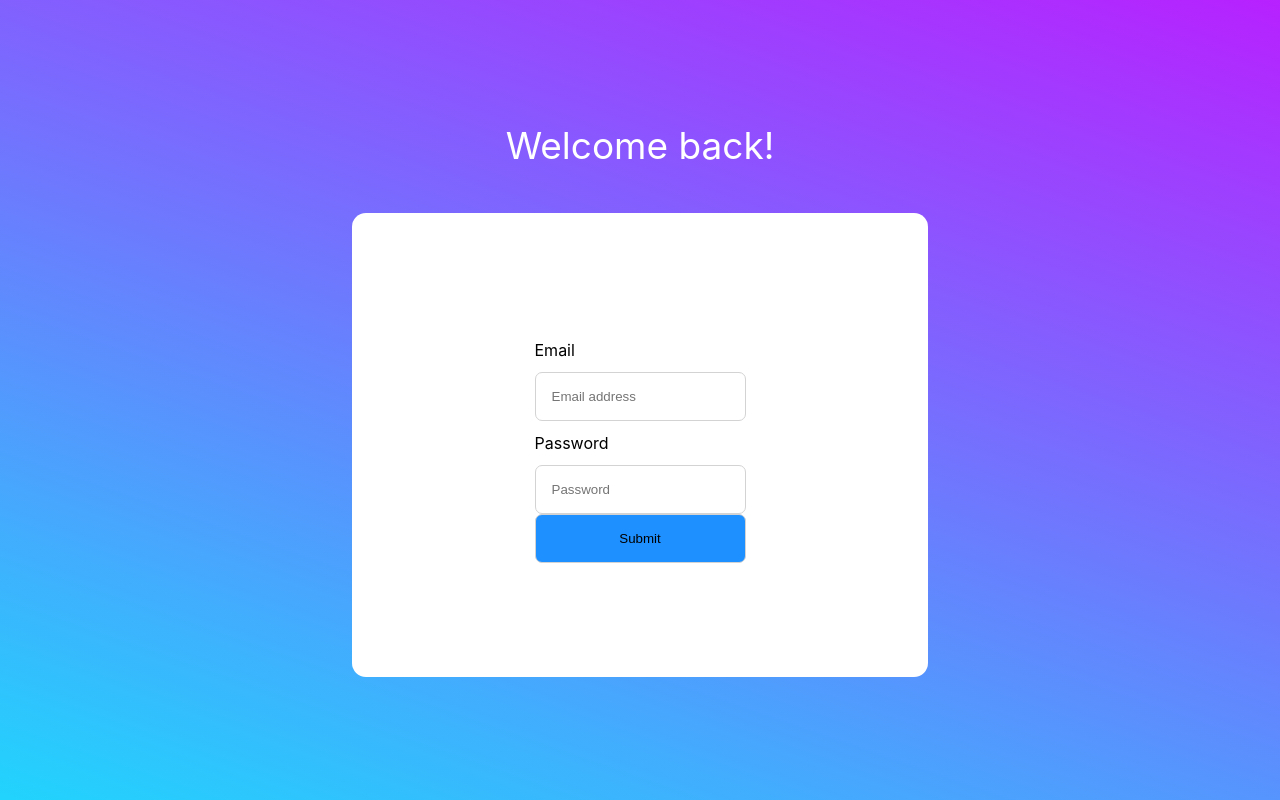
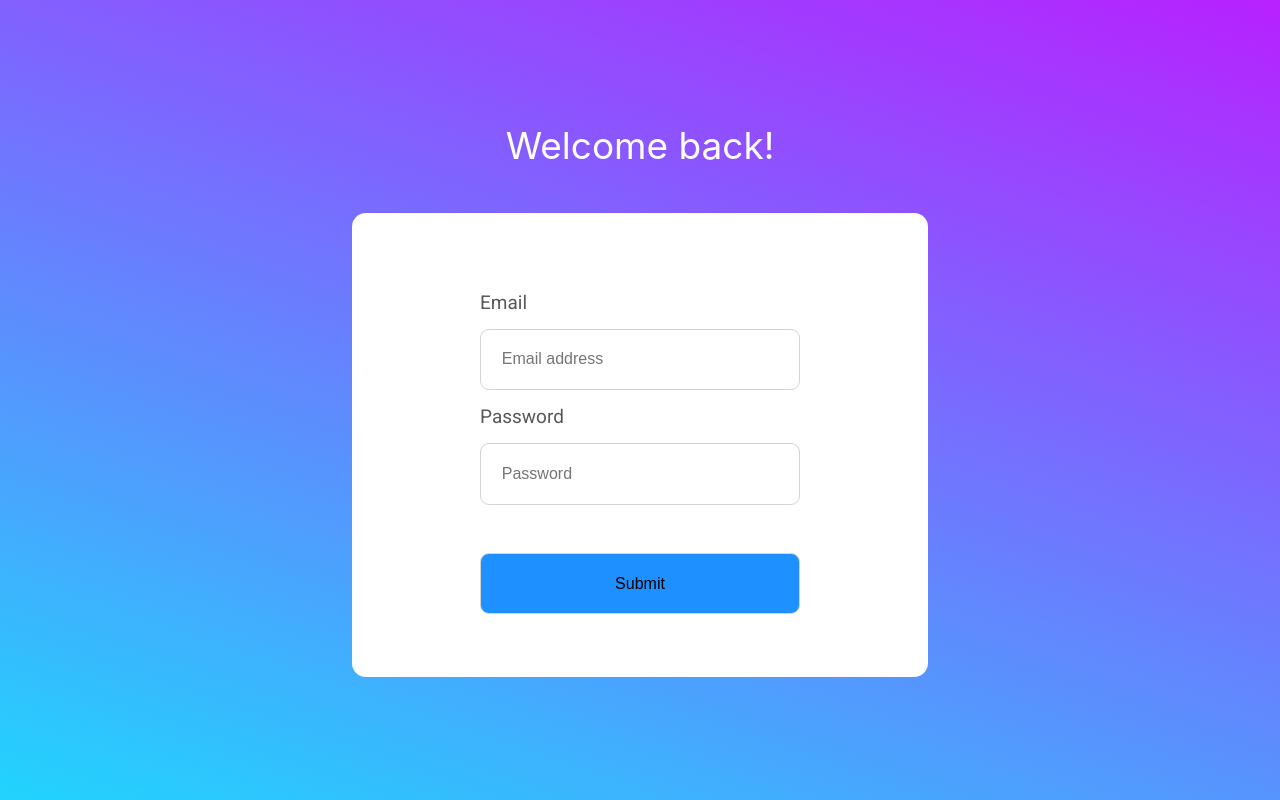
Before and after one commit to lourencofelipe/login-type-auth, a Next.js app: page / in a window 1280 px wide. Built offline with nearby package versions, Linux system fonts and the light colour scheme.

Commit message:
faet: Adding styles and sizing

```diff
--- a/src/components/form/Form.tsx
+++ b/src/components/form/Form.tsx
@@ -10,9 +10,10 @@ const FormStyled = styled.form`
 `
 type FormProps = {
     onSubmit?: (event: React.FormEvent<HTMLFormElement>) => void;
-    children:  JSX.Element | JSX.Element[];
+    children: JSX.Element | JSX.Element[];
+    style: React.CSSProperties;
 }
 
-export const Form = ({ onSubmit, children }: FormProps) => (
-    <FormStyled onSubmit={onSubmit}>{ children }</FormStyled>
+export const Form = ({ onSubmit, children, style }: FormProps) => (
+    <FormStyled onSubmit={onSubmit} style={style}>{ children }</FormStyled>
 )
--- a/src/components/index.ts
+++ b/src/components/index.ts
@@ -2,4 +2,4 @@ export * from './card'
 export * from './form'
 export * from './input'
 export * from './label'
-export * from './main/'
+export * from './main'
--- a/src/components/input/Input.tsx
+++ b/src/components/input/Input.tsx
@@ -2,8 +2,10 @@ import styled from 'styled-components';
 
 export const Input = styled.input`
     border-color: lightgray;
-    border-radius: 7px;
+    border-radius: 9px;
     outline: none;
     border: 1px lightgray solid;
-    padding: 1rem;
+    padding: 1.3rem;
+    width: 100%;
+    font-size: 100%;
 `;
--- a/src/components/main/Main.tsx
+++ b/src/components/main/Main.tsx
@@ -3,10 +3,8 @@ import styled from 'styled-components';
 export const Main = styled.div`
     min-width: 100vw;
     min-height: 100vh;
-    /* background-color: #1e90ff; */
     background-color: #21D4FD;
     background-image: linear-gradient(19deg, #21D4FD 0%, #B721FF 100%);
-
 
     display: flex;
     align-content: center;
--- a/src/pages/index.tsx
+++ b/src/pages/index.tsx
@@ -10,15 +10,22 @@ import Head from 'next/head'
 
 const InputButton = styled(Input)`
   background-color: #1e90ff;
+  margin-top: 3rem;
   width: 100%;
+  padding: 1.3rem;
+  font-size: 100%;
+  font-weight: 500;
+  cursor: pointer;
 `;
 
 const InputLabel = styled(Label)`
   padding-top: 0.75rem;
   padding-bottom: 0.75rem;
-  font-size: 16px;
+  font-size: 19px;
+  font-family: Roboto;
   font-weight: 400;
-  color: black;
+  line-height: 29px;
+  color: #585858;
 `
 
 const Home: NextPage = () => {
@@ -38,13 +45,12 @@ const Home: NextPage = () => {
       <Main>
         <Label>Welcome back!</Label>
         <Card>
-          <Form onSubmit={submitForm}>
+          <Form onSubmit={submitForm} style={{width: '25vw'}}>
             <InputLabel>Email</InputLabel>
             <Input placeholder="Email address" />
             <InputLabel>Password</InputLabel>
-            <Input placeholder="Password" />
-            <InputButton
-              type="submit"/>
+            <Input placeholder="Password" type="password" />
+            <InputButton type="submit"></InputButton>
           </Form>
         </Card>
       </Main>
```
